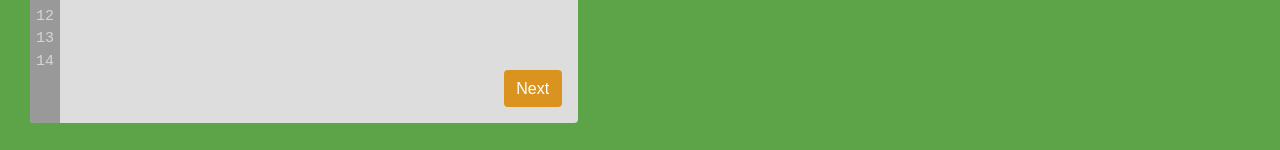
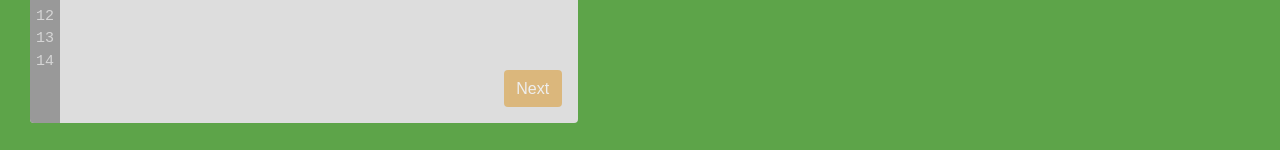
Before and after one commit to danamunteanu/the-eridani-wars-css-grid, a React app: page / in a window 1280 px wide. Shown: the part 768-918 px from the top of the page. Built offline with nearby package versions, Linux system fonts and the light colour scheme.

Commit message:
disable next button if the code is not correct

```diff
--- a/components/CodeEditor.jsx
+++ b/components/CodeEditor.jsx
@@ -4,7 +4,7 @@ import PropTypes from 'prop-types'
 class CodeEditor extends Component {
 
     render() {
-        const { before, after, onChangeTreatmentStyle, nextLevel, onHandleChangeTextarea, codeValue } = this.props;
+        const { before, after, onChangeTreatmentStyle, nextLevel, onHandleChangeTextarea, codeValue, isNextDisabled } = this.props;
         return (
             <div id="editor">
                 <div id="css">
@@ -13,7 +13,7 @@ class CodeEditor extends Component {
                     <textarea id="code" value={codeValue} autoFocus onChange={(e) => {onHandleChangeTextarea(e.target.value);onChangeTreatmentStyle(e.target.value);}}></textarea>
                     <pre id="after">{after}</pre>
                 </div>
-                <button id="next" className="translate" onClick={nextLevel}>Next</button>
+                <button id="next" className={'translate ' + (isNextDisabled === true ? 'disabled' : '')} onClick={nextLevel} disabled={isNextDisabled}>Next</button>
             </div>
         )
     }
--- a/containers/GameScreen.jsx
+++ b/containers/GameScreen.jsx
@@ -35,7 +35,8 @@ class GameScreen extends Component {
             isCorrectAnswer: false,
             changed: false,
             showTooltip: false,
-            codeArea: ''
+            codeArea: '',
+            isNextDisabled: true
         };
     }
 
@@ -94,7 +95,8 @@ class GameScreen extends Component {
             instructions: instructions,
             before: before,
             after: after,
-            codeArea: currentAnswer
+            codeArea: currentAnswer,
+            isNextDisabled: true
         })
 
         this.onChangeTreatmentStyle(currentAnswer);
@@ -195,7 +197,8 @@ class GameScreen extends Component {
             answers: {
                 answers : {}
             },
-            codeArea: ''
+            codeArea: '',
+            isNextDisabled: true
         });
       }
 
@@ -214,6 +217,7 @@ class GameScreen extends Component {
             const arrayProp = value.split(';')[0].split(':');
             const style = getStylesForProperty(getPropertyName(arrayProp[0]), arrayProp[1]);
             this.setState({treatmentStyle: style})
+            this.setState({isNextDisabled: false})
         }
         else {
             this.setState({treatmentStyle: {}})
@@ -238,6 +242,7 @@ class GameScreen extends Component {
         const plantTreatmentClass = this.state.plantTreatmentClass
         const plantStyle = this.state.plantStyle
         const treatmentStyle = this.state.treatmentStyle
+        const isNextDisabled = this.state.isNextDisabled
         const textAreaValue = answers[levelName] ? answers[levelName]: '';
         return (
             <div className="container full-width">
@@ -266,6 +271,7 @@ class GameScreen extends Component {
                         onChangeTreatmentStyle={this.onChangeTreatmentStyle}
                         nextLevel={this.nextLevel}
                         onHandleChangeTextarea={this.onHandleChangeTextarea}
+                        isNextDisabled={isNextDisabled}
                     />
                 </section>
                 <section id="view">
```
